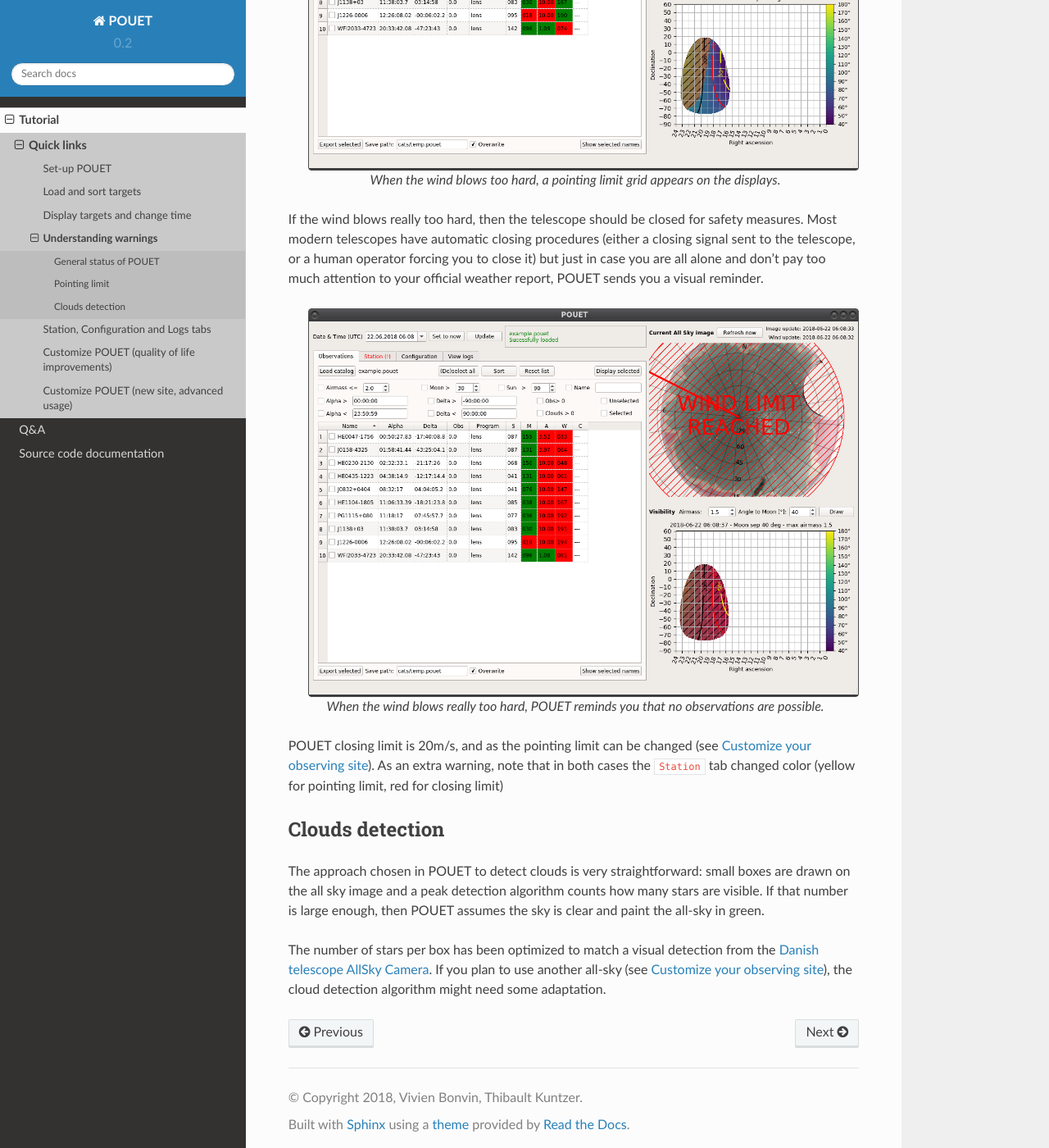
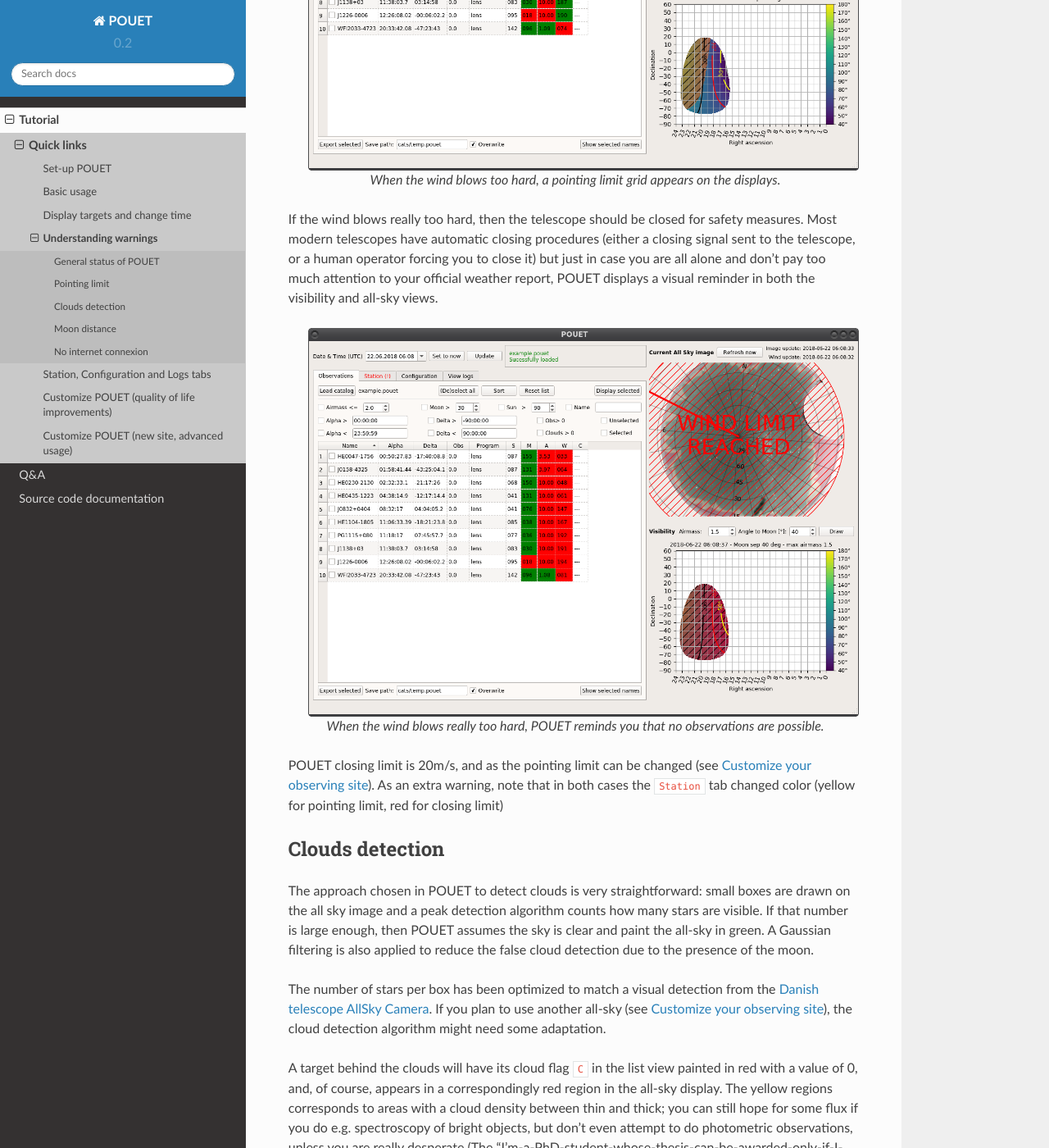
Before and after one commit to vbonvin/POUET, a Sphinx documentation site: the page built from docs/source/tutorial/basic_warningmessages.rst, in a window 1280 px wide and 1400 px high, scrolled down 1244 px. Shown: the whole window at 82% size. Built offline with Sphinx 7.4.7 and the Read the Docs theme 2.0.0, drawn with Linux system fonts in a browser that asks for light colours; pages that are not in the unit, such as notebooks, are missing from menus; some of the changed text lies outside the part shown.

Commit message:
Updating many sections of the doc

```diff
--- a/docs/source/tutorial/basic_warningmessages.rst
+++ b/docs/source/tutorial/basic_warningmessages.rst
@@ -40,7 +40,7 @@
     When the wind blows too hard, a pointing limit grid appears on the displays.
 
 
-If the wind blows really too hard, then the telescope should be closed for safety measures. Most modern telescopes have automatic closing procedures (either a closing signal sent to the telescope, or a human operator forcing you to close it) but just in case you are all alone and don't pay too much attention to your official weather report, POUET sends you a visual reminder.
+If the wind blows really too hard, then the telescope should be closed for safety measures. Most modern telescopes have automatic closing procedures (either a closing signal sent to the telescope, or a human operator forcing you to close it) but just in case you are all alone and don't pay too much attention to your official weather report, POUET displays a visual reminder in both the visibility and all-sky views.
 
   .. figure:: plots/POUET_strongwind.png
     :align: center
@@ -55,6 +55,40 @@
 Clouds detection
 ****************
 
-The approach chosen in POUET to detect clouds is very straightforward: small boxes are drawn on the all sky image and a peak detection algorithm counts how many stars are visible. If that number is large enough, then POUET assumes the sky is clear and paint the all-sky in green.
+The approach chosen in POUET to detect clouds is very straightforward: small boxes are drawn on the all sky image and a peak detection algorithm counts how many stars are visible. If that number is large enough, then POUET assumes the sky is clear and paint the all-sky in green. A Gaussian filtering is also applied to reduce the false cloud detection due to the presence of the moon.
 
 The number of stars per box has been optimized to match a visual detection from the `Danish telescope AllSky Camera <http://allsky-dk154.asu.cas.cz>`_. If you plan to use another all-sky (see :ref:`customsite`), the cloud detection algorithm might need some adaptation.
+
+
+A target behind the clouds will have its cloud flag ``C`` in the list view painted in red with a value of 0, and, of course, appears in a correspondingly red region in the all-sky display. The yellow regions corresponds to areas with a cloud density between thin and thick; you can still hope for some flux if you do e.g. spectroscopy of bright objects, but don't even attempt to do photometric observations, unless you are really desperate (The "I'm-a-PhD-student-whose-thesis-can-be-awarded-only-if-I-get-these-observations-done-tonight" kind of desperate).
+
+
+  .. figure:: plots/POUET_cloudswarning.png
+    :align: center
+    :alt: POUET clouds limit
+    :figclass: align-center
+
+    When everyone else is closed because of bad weather, the smart POUET user knows he can still observe WFI2033.
+
+
+
+Moon distance
+*************
+
+In a similar fashion than the wind limit or cloud coverage, a target too close to the moon will have its ``M`` box in the list view painted in red. The default minimum moon distance is 30 degree, but can of course be changed (see :ref:`qol`)
+
+
+  .. figure:: plots/POUET_moonwarning.png
+    :align: center
+    :alt: POUET moon warning
+    :figclass: align-center
+
+    HE0047-1743 is too close to the moon.
+
+The same warning flag exists for the distance to the Sun, ``S``.
+
+
+No internet connexion
+*********************
+
+Observatories are remote places, whose network connections are sometimes hectic. POUET works as best as it could in offline mode. Of course, the all-sky view will be disabled, similarly to the finding charts
```
Also changed, not shown: docs/source/tutorial/basic_loadandsort.rst (+25 -4 lines), docs/source/tutorial/plots/POUET_cloudswarning.png (added), docs/source/tutorial/plots/POUET_moonwarning.png (added), docs/source/tutorial/plots/POUET_thefuture.png (added).
